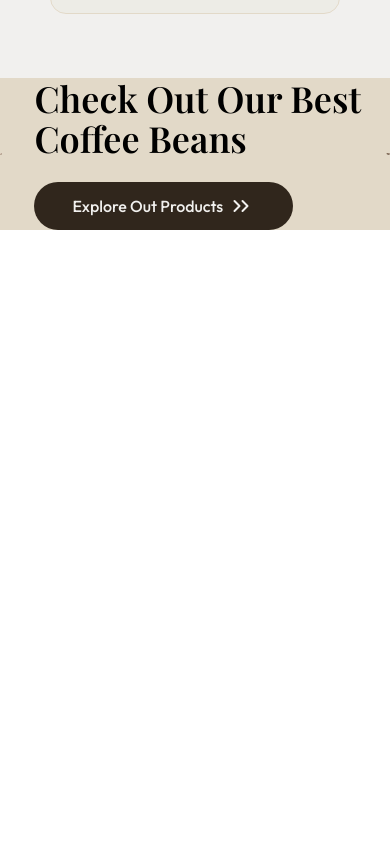
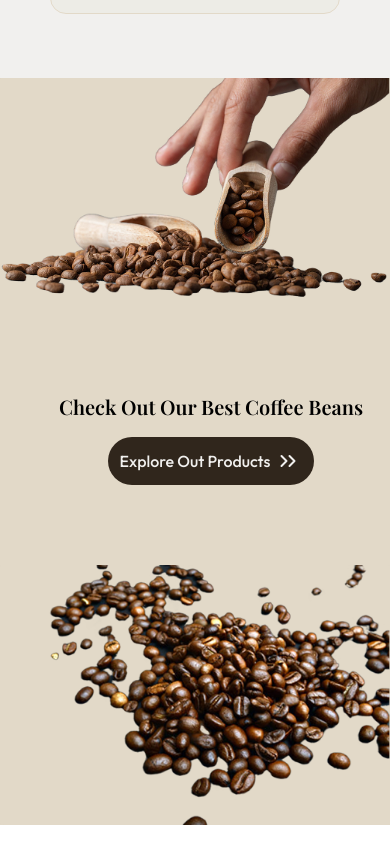
Before and after one commit to Amirhb20/espresso-store, a website: page public/index.html in a window 390 px wide. Shown: the part 2884-3748 px from the top of the page. Before the commit the page ends 3178 px from the top, so only its background shows below. Drawn offline with Linux system fonts and the light colour scheme; files whose address does not match are found by name.

Commit message:
feat: make coffee beans banner section responsive

```diff
--- a/public/index.html
+++ b/public/index.html
@@ -1181,16 +1181,18 @@
       </section>
       <!-- promo-banne section -->
       <section class="promo-banne bg-Cotton-Cream mb-16">
-        <div class="flex items-center overflow-hidden">
-          <div class="flex-1">
+        <div class="flex flex-col sm:flex-row items-center overflow-hidden">
+          <div class="flex-1 md:flex-[1.5] xl:flex-1">
             <img src="./image/main-image 1.png" alt="coffee" />
           </div>
-          <div class="max-w-md ml-8">
-            <h2 class="font-PlayfairDisplay-SemiBold text-4xl max-w-88">
+          <div class="max-w-md ml-8 py-16 sm:py-0">
+            <h2
+              class="font-PlayfairDisplay-SemiBold text-xl lg:text-3xl lg:text-40 max-w-88"
+            >
               Check Out Our Best Coffee Beans
             </h2>
             <button
-              class="bg-Dark-Walnut px-9.5 py-3 rounded-full mt-6 flex items-center gap-1 cursor-pointer"
+              class="bg-Dark-Walnut p-3 lg:px-9.5 lg:py-3 mb-4 mx-auto sm:mx-0 mt-4 rounded-full lg:mt-6 flex items-center gap-1 cursor-pointer"
             >
               <h3 class="font-Outfit-Medium text-Off-White-Gray">
                 Explore Out Products
@@ -1200,7 +1202,7 @@
               </svg>
             </button>
           </div>
-          <div class="flex-[1.5] flex justify-end">
+          <div class="flex-1 md:flex-[1.5] flex justify-end">
             <img src="./image/main-image 2.png" alt="coffee" />
           </div>
         </div>
```
Also changed, not shown: public/style/app.css.
